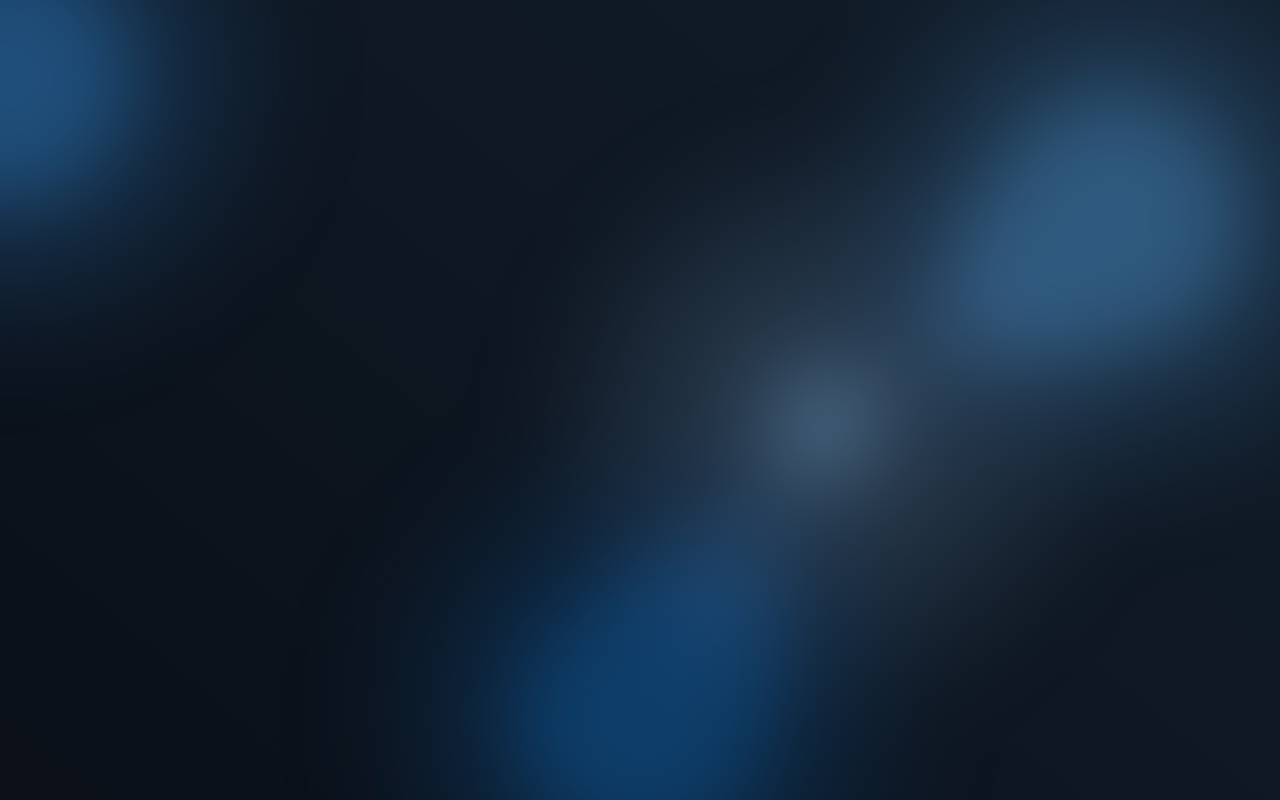
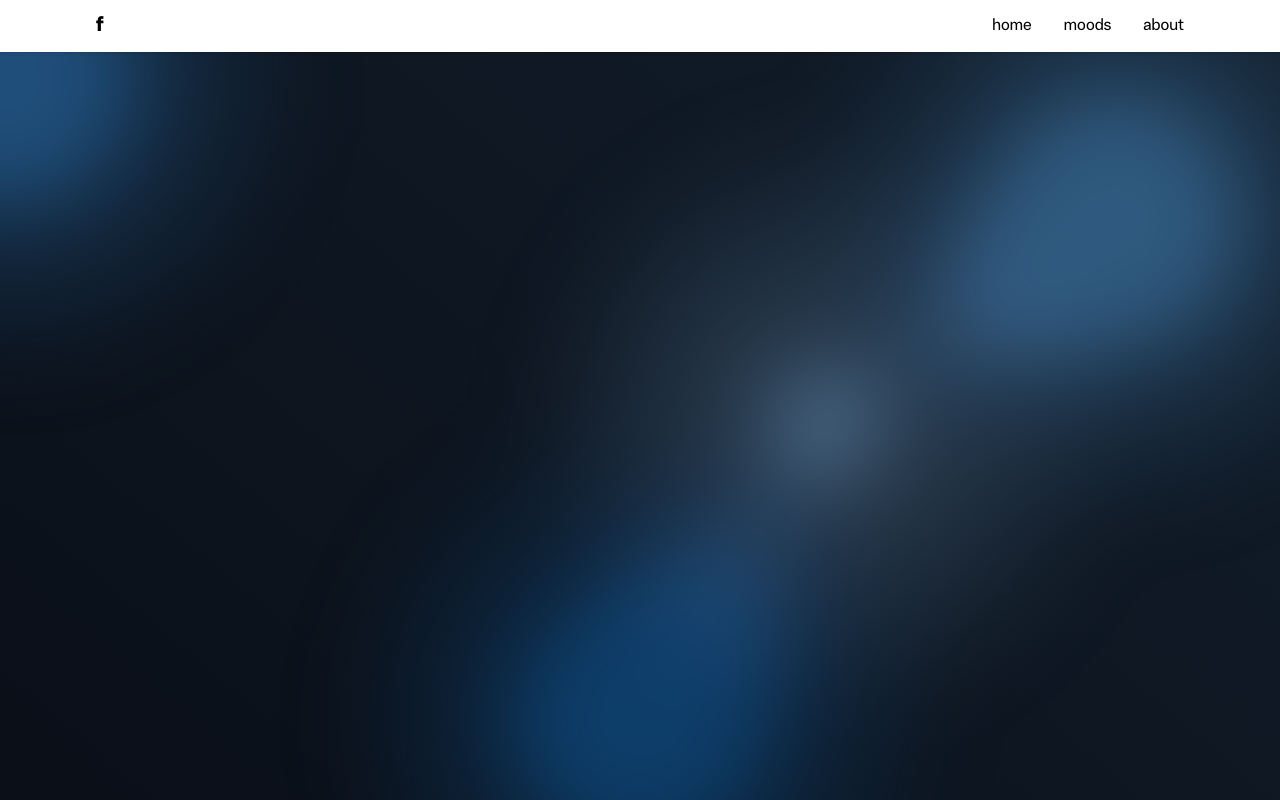
Before and after one commit to jaredbnm/Feelsync, a React (Vite) app in the folder react-app/: page /mood-selection in a window 1280 px wide. Built offline with nearby package versions, Linux system fonts and the light colour scheme.

Commit message:
fixing page roouting and creating next page

```diff
--- a/react-app/src/App.jsx
+++ b/react-app/src/App.jsx
@@ -1,11 +1,12 @@
 import { Routes, Route } from "react-router-dom";
 import LandingPage from "./pages/LandingPage";
+import MoodSelection from "./pages/MoodSelection";
 
 function App() {
   return (
     <Routes>
       <Route path="/" element={<LandingPage />} />
-      <Route path="/" element={<MoodSelection />} />
+      <Route path="/mood-selection" element={<MoodSelection />} />
     </Routes>
   );
 }
--- a/react-app/src/components/Hero.jsx
+++ b/react-app/src/components/Hero.jsx
@@ -1,4 +1,8 @@
+import { useNavigate } from "react-router-dom";
+
 function Hero() {
+  const navigate = useNavigate();
+
   return (
     <section className="flex flex-col items-center text-center pt-16 pb-5 px-4 md:pt-24 md:pb-10">
       <h1 className="text-4xl font-extrabold text-slate-50 tracking-tight md:text-6xl">
@@ -11,7 +15,7 @@ function Hero() {
 
       {/* button navigates to mood selection page */}
       <button
-        onClick={() => Navigate("/moods")}
+        onClick={() => navigate("/mood-selection")}
         className="mt-8 rounded-2xl border bg-slate-50/20 text-slate-50 border-white/70 px-6 py-2 text-base font-semibold hover:bg-white hover:text-slate-900 transition md:px-8 md:py-3 md:text-lg"
       >
         Get Started
--- a/react-app/src/pages/MoodSelection.jsx
+++ b/react-app/src/pages/MoodSelection.jsx
@@ -1,8 +1,10 @@
+import Navbar from "../components/Navbar";
+
 function MoodSelection() {
   return (
-    <div className="text-white p-6">
-      <h1 className="text-3xl font-bold">Select a Mood</h1>
-      <p className="text-slate-300 mt-2">Your moods will go here...</p>
+    <div>
+        <Navbar />
+
     </div>
   );
 }
```
